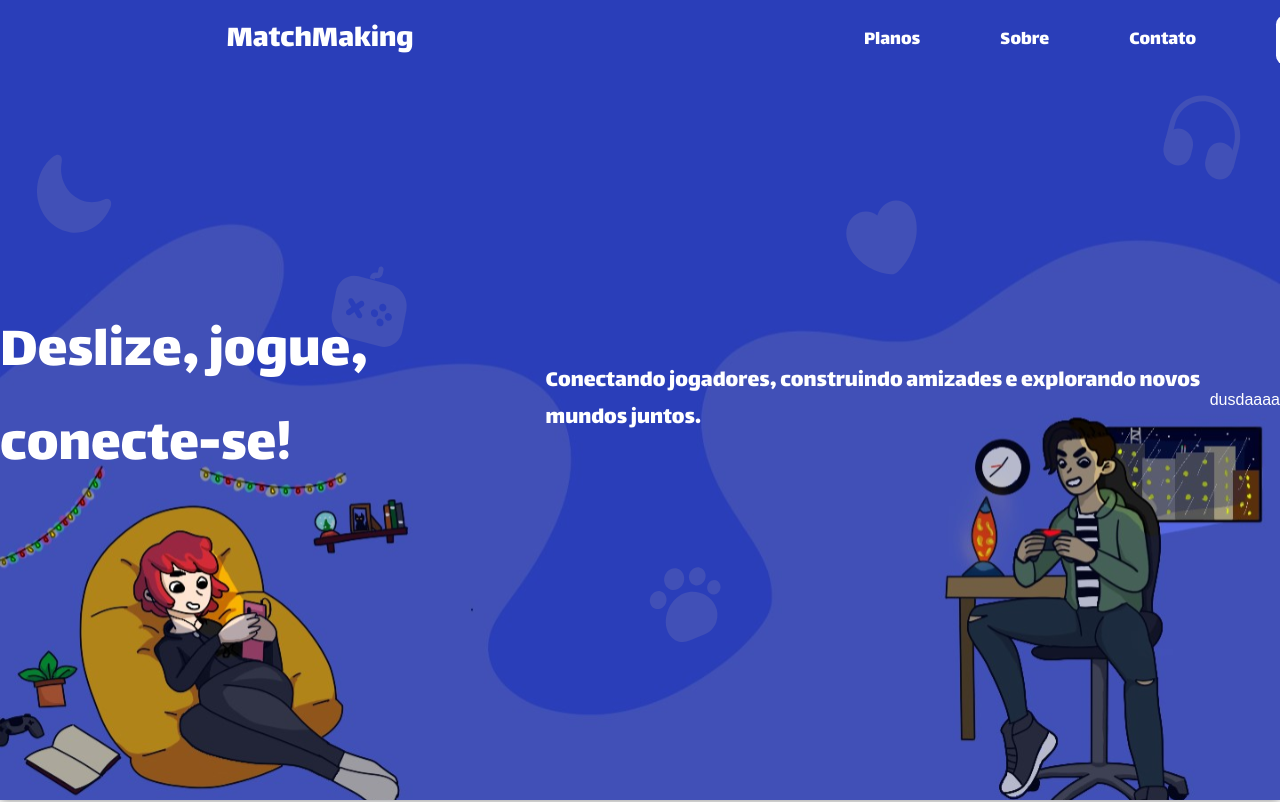
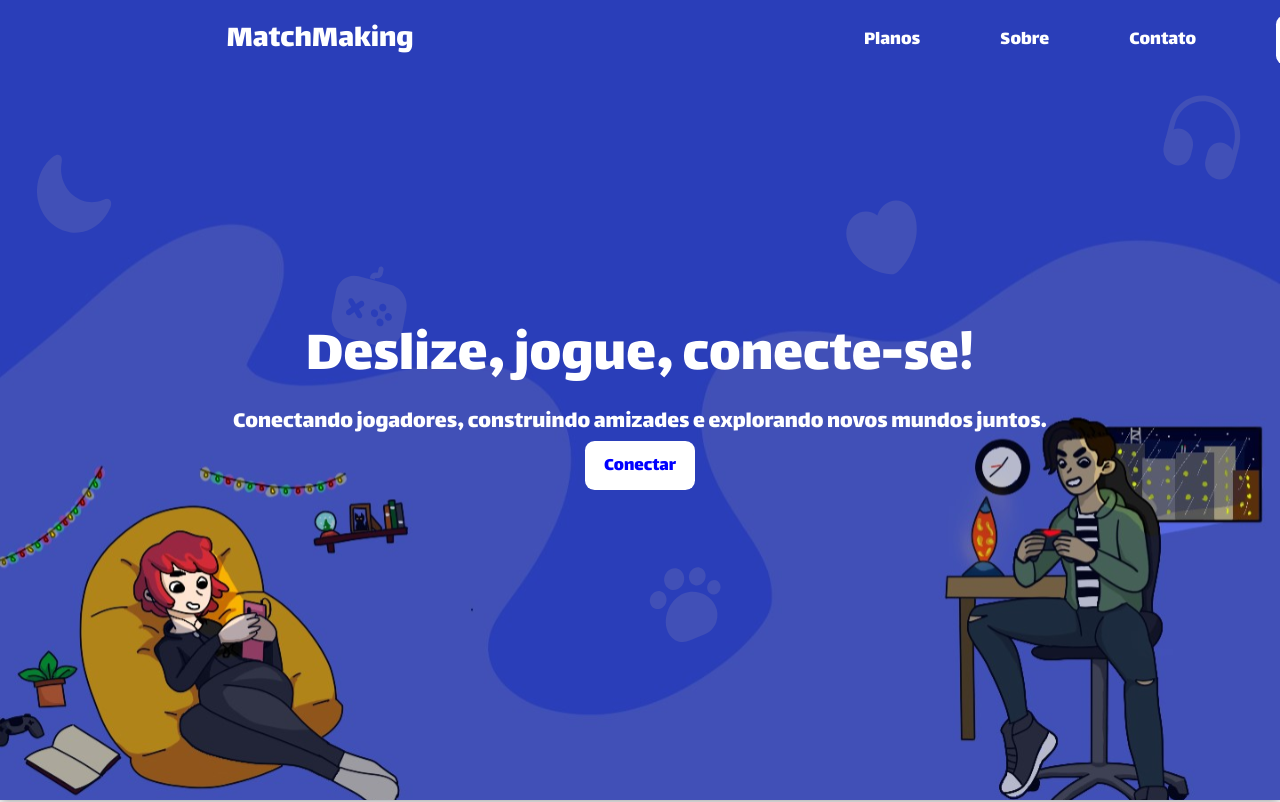
Before and after one commit to GameMatch2-0/MatchMaking-Front, a React (Vite) app: page / in a window 1280 px wide. Shown: the top 802 px of the page. Built offline with nearby package versions, Linux system fonts and the light colour scheme.

Commit message:
finalização da index

```diff
--- a/src/css/index.css
+++ b/src/css/index.css
@@ -9,6 +9,18 @@
     display: flex;
     justify-content: center;
     align-items: center;
+    flex-direction: column;
+}
+
+.index-banner .btn-conectar{
+    background-color: white;
+    color: blue;
+    border: none;
+    padding: 0.5em 1em;
+    border-radius: 0.5em;
+    font-size: 1.2em;
+    font-weight: 500;
+    cursor: pointer;
 }
 
 .index-banner h5{
--- a/src/pages/Index.jsx
+++ b/src/pages/Index.jsx
@@ -11,7 +11,7 @@ export default function Index() {
 
             <section className="index-banner">
                 <h5>Deslize, jogue, conecte-se!</h5><h2>Conectando jogadores, construindo amizades e explorando novos mundos juntos.</h2>
-                <p>dusdaaaa</p>
+                <button className="btn-conectar">Conectar</button>
             </section>
 
             <div className="index-secao2">
```
